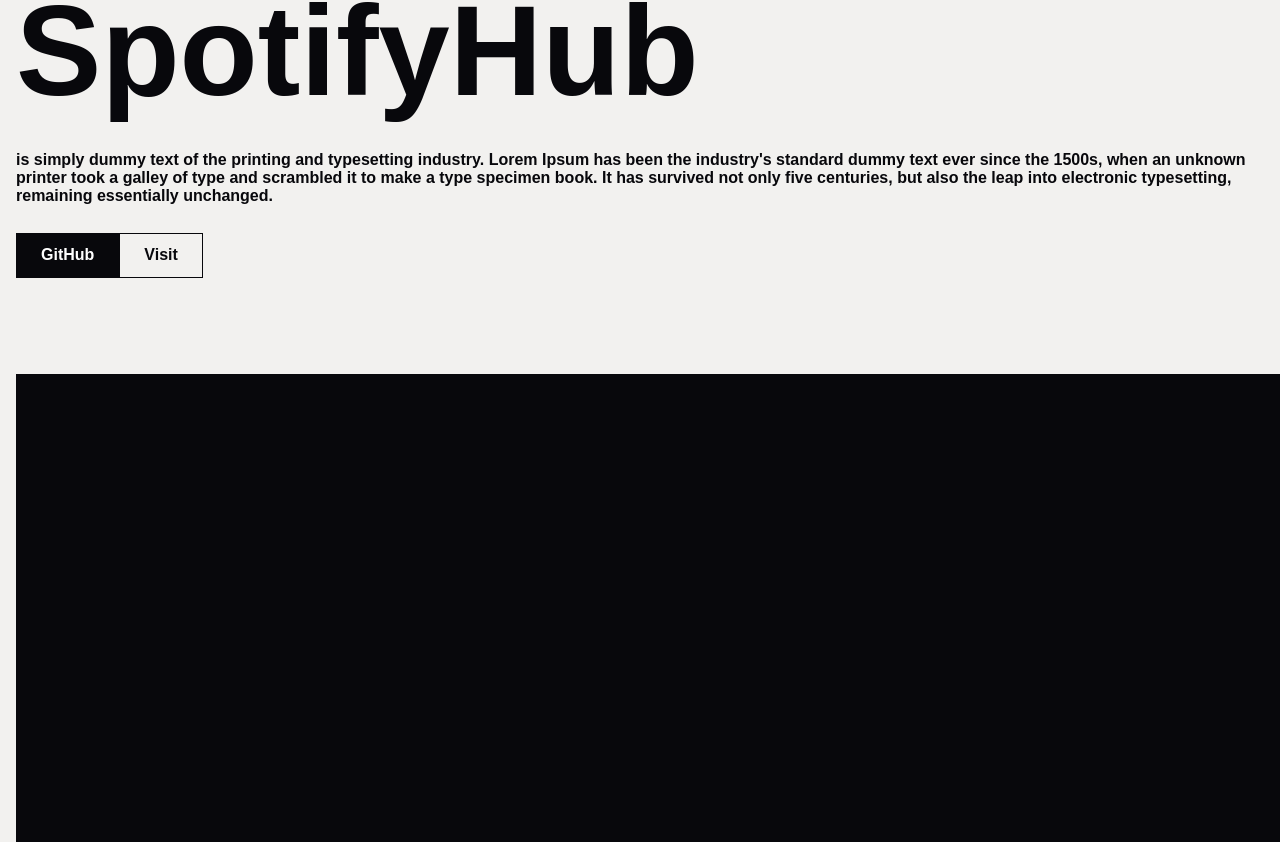
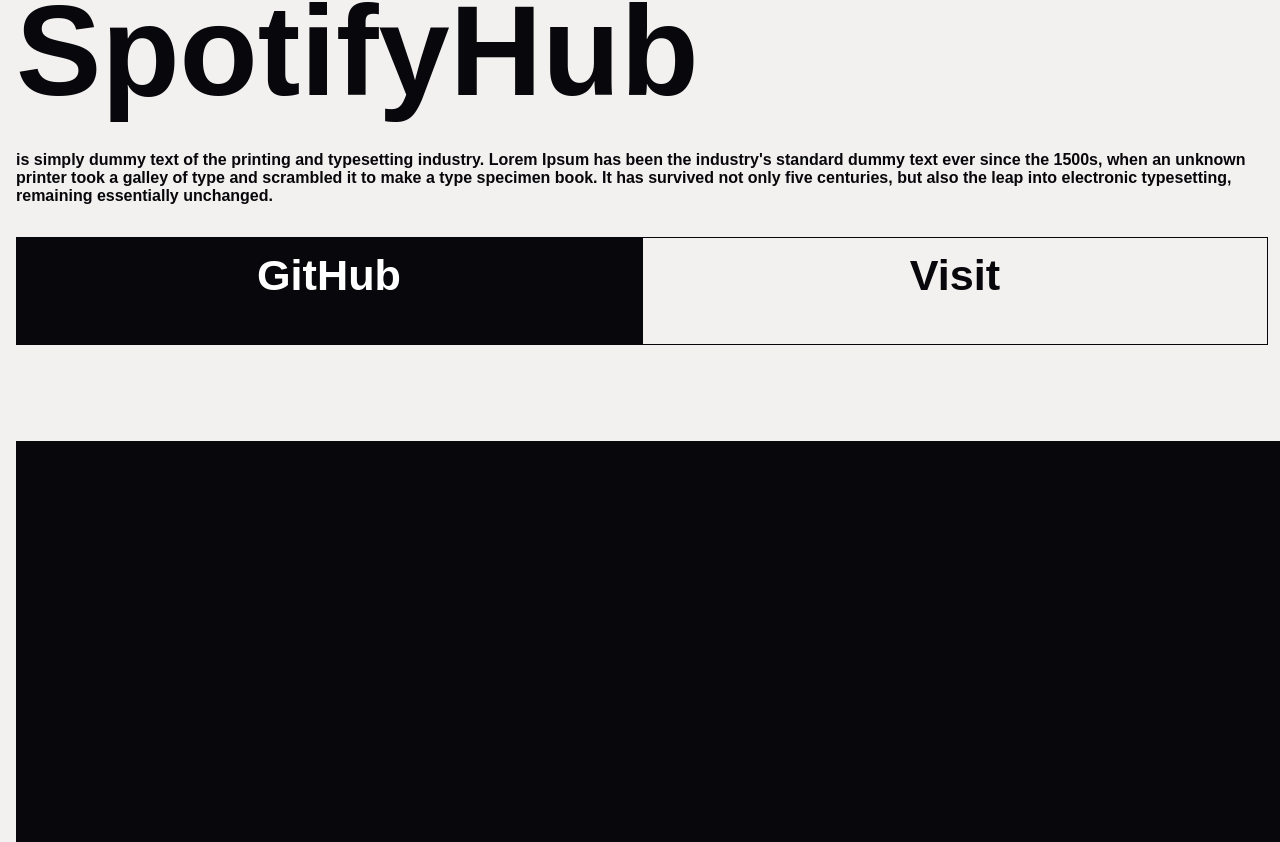
Before and after one commit to Sam-Carson/portfolio2022, a React (Create React App) app: page /test in a window 1280 px wide. Shown: the part 827-1669 px from the top of the page. Built offline with nearby package versions, Linux system fonts and the light colour scheme; a web font is replaced by a local one.

Commit message:
worked on project btns in portfolio section

```diff
--- a/public/index.css
+++ b/public/index.css
@@ -1,5 +1,5 @@
 body {
   background-color: #f2f1ef;
   margin: 0; /*IMPORTANT: prevents margin around entire root*/
-  overflow: hidden;
+  /* overflow: hidden; */
 }
--- a/src/components/Works.js
+++ b/src/components/Works.js
@@ -25,11 +25,11 @@
             centuries, but also the leap into electronic typesetting, remaining
             essentially unchanged.
           </p>
-          <div className="hero-btn-container">
-            <div className="hero-resume-btn">
-              <a href="https://github.com/Sam-Carson/spotifyHub">GitHub</a>
+          <div className="links-btn-container">
+            <div className="links-github-btn">
+              <a href="/c">GitHub</a>
             </div>
-            <div className="hero-contact-btn">
+            <div className="links-visit-btn">
               <a href="/contact">Visit</a>
             </div>
           </div>
--- a/src/styles/Works/Works.css
+++ b/src/styles/Works/Works.css
@@ -103,4 +103,46 @@
   display: flex;
   flex-direction: column;
   margin-top: 3rem;
+}
+
+.links-btn-container {
+  display: flex;
+  margin-top: 2rem;
+  flex-direction: row;
+}
+
+.links-github-btn,
+.links-visit-btn {
+  padding: 0.8rem 1.5rem;
+  border: 1px solid #08080c;
+  width: 45%;
+  height: 5rem;
+  text-align: center;
+}
+
+.links-github-btn {
+  background-color: #08080c;
+  color: #fefcfb;
+  width: 45%;
+  height: 5rem;
+}
+
+.links-btn-container .links-visit-btn a,
+.links-btn-container .links-github-btn a {
+  color: white;
+  text-decoration: none;
+  font-size: 2.7rem;
+}
+
+.links-btn-container .links-github-btn a:hover {
+  text-decoration: underline;
+}
+
+.links-btn-container .links-visit-btn a {
+  color: #08080c;
+  text-decoration: none;
+}
+
+.links-btn-container .links-visit-btn a:hover {
+  text-decoration: underline;
 }/*# sourceMappingURL=Works.css.map */
--- a/src/styles/Works/Works.scss
+++ b/src/styles/Works/Works.scss
@@ -64,3 +64,45 @@
   flex-direction: column;
   margin-top: 3rem;
 }
+
+.links-btn-container {
+  display: flex;
+  margin-top: 2rem;
+  flex-direction: row;
+}
+
+.links-github-btn,
+.links-visit-btn {
+  padding: 0.8rem 1.5rem;
+  border: 1px solid $black;
+  width: 45%;
+  height: 5rem;
+  text-align: center;
+}
+
+.links-github-btn {
+  background-color: $black;
+  color: $white;
+  width: 45%;
+  height: 5rem;
+}
+
+.links-btn-container .links-visit-btn a,
+.links-btn-container .links-github-btn a {
+  color: white;
+  text-decoration: none;
+  font-size: 2.7rem;
+}
+
+.links-btn-container .links-github-btn a:hover {
+  text-decoration: underline;
+}
+
+.links-btn-container .links-visit-btn a {
+  color: $black;
+  text-decoration: none;
+}
+
+.links-btn-container .links-visit-btn a:hover {
+  text-decoration: underline;
+}
```
Also changed, not shown: 1 other file (tests, documents, lock files or other folders).
